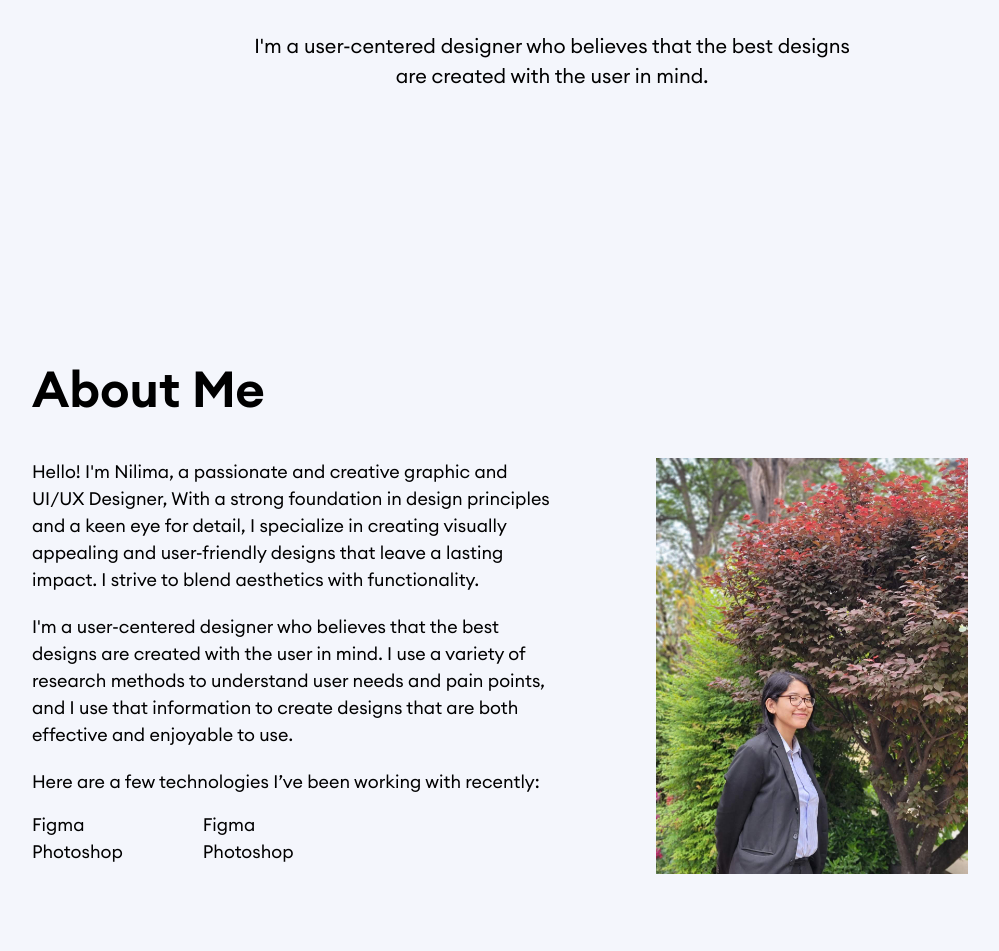
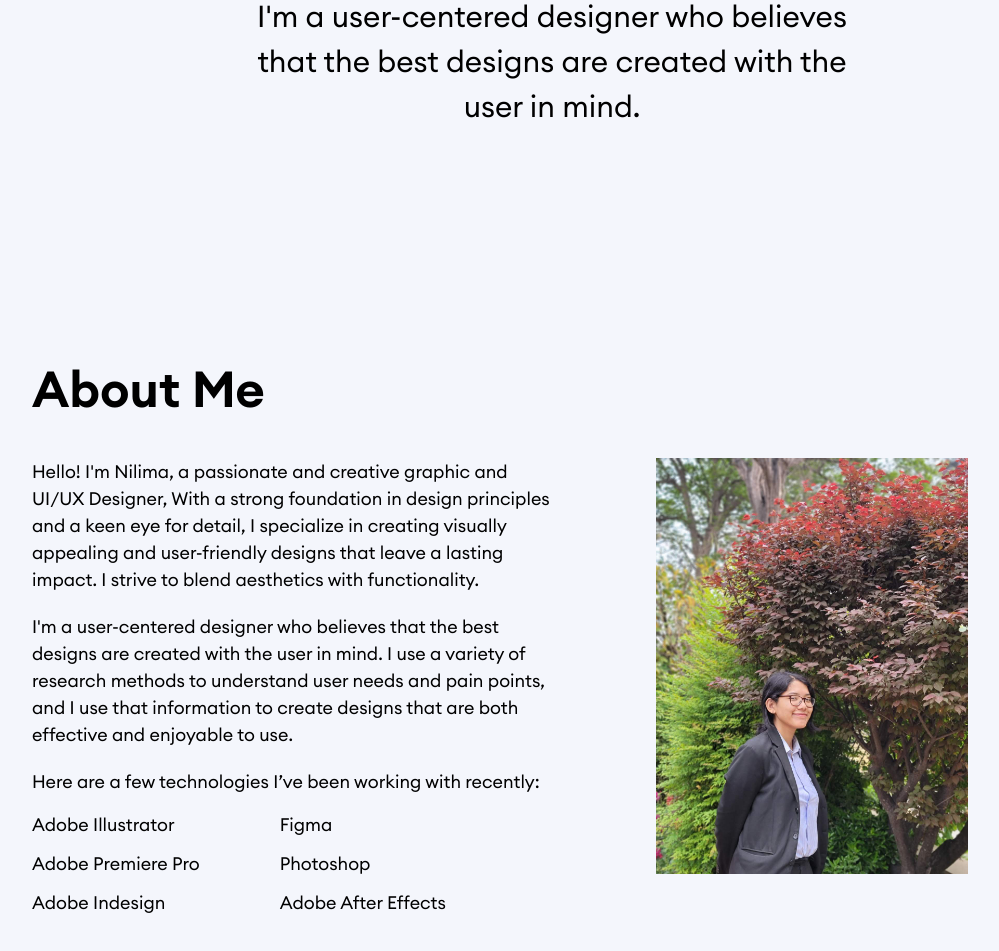
Before and after one commit to amilinnn/nilimabhujel.com.np, a Next.js app: page / in a window 1280 px wide. Shown: the part 469-1420 px from the top of the page, without its empty margins (88-1087 px from the left). Built offline with nearby package versions, Linux system fonts and the light colour scheme.

Commit message:
fix: mobile responsive

```diff
--- a/components/Aboutme.tsx
+++ b/components/Aboutme.tsx
@@ -5,8 +5,8 @@ import React from "react";
 
 const Aboutme = () => {
   return (
-    <div className="grid grid-cols-1 lg:grid-cols-2 justify-between">
-      <div className="text-[18px] font-normal">
+    <div className="#about-me grid grid-cols-1 lg:grid-cols-2 justify-between">
+      <div className="text-[18px] md:text-[30px] lg:text-[18px] font-normal">
         <p>
           Hello! I'm Nilima, a passionate and creative graphic and UI/UX
           Designer, With a strong foundation in design principles and a keen eye
@@ -26,12 +26,14 @@ const Aboutme = () => {
         </p>
         <div className="flex gap-20 mt-4">
           <ul>
-            <li>Figma</li>
-            <li>Photoshop</li>
+            <li className="mb-3">Adobe Illustrator</li>
+            <li className="mb-3">Adobe Premiere Pro</li>
+            <li>Adobe Indesign</li>
           </ul>
           <ul>
-            <li>Figma</li>
-            <li>Photoshop</li>
+            <li className="mb-3">Figma</li>
+            <li className="mb-3">Photoshop</li>
+            <li>Adobe After Effects</li>
           </ul>
         </div>
       </div>
--- a/components/Banner.tsx
+++ b/components/Banner.tsx
@@ -6,9 +6,9 @@ import React from "react";
 const Banner = () => {
   return (
     <div className="h-[90vh] xl:h-[80vh] flex flex-col justify-center items-center mb-[100px]">
-      <h1 className="text-[30px] lg:text-[80px]">Hi. I'm Nilima.</h1>
-      <h1 className="text-[30px] lg:text-[80px]">A Designer.</h1>
-      <p className="text-[20px] mt-5 w-[60%] mx-auto text-center">I'm a user-centered designer who believes that the best designs are created with the user in mind.</p>
+      <h1 className="text-[30px] md:text-[60px] lg:text-[80px]">Hi. I'm Nilima.</h1>
+      <h1 className="text-[30px] md:text-[60px] lg:text-[80px]">A Designer.</h1>
+      <p className="text-[20px] md:text-[30px] mt-5 lg:w-[60%] mx-auto text-center">I'm a user-centered designer who believes that the best designs are created with the user in mind.</p>
     </div>
   );
 };
--- a/components/Contact.tsx
+++ b/components/Contact.tsx
@@ -16,7 +16,7 @@ const ExternalLink = ({ href, children, label }: any) => (
 
 const Contact = () => {
   return (
-    <div className="flex flex-col w-[50%] xl:w-[50%] m-auto">
+    <div className="flex flex-col md:w-[70%] lg:w-[50%] m-auto">
       <h1 className="text-[50px] mt-[120px] font-semibold text-center">
         Get in touch
       </h1>
--- a/components/Project.tsx
+++ b/components/Project.tsx
@@ -7,7 +7,7 @@ const Project = () => {
   return (
     <>
       <section
-        className="relative"
+        className="md:relative"
         onMouseEnter={() => cursorChangeHandler("hovered")}
         onMouseLeave={() => cursorChangeHandler("")}
       >
@@ -28,7 +28,7 @@ const Project = () => {
         </div>
       </section>
       <section
-        className="relative mt-[100px]"
+        className="md:relative mt-[50px] md:mt-[100px]"
         onMouseEnter={() => cursorChangeHandler("hovered")}
         onMouseLeave={() => cursorChangeHandler("")}
       >
--- a/components/shared/ScrollArrow.tsx
+++ b/components/shared/ScrollArrow.tsx
@@ -25,7 +25,7 @@ export default function ScrollArrow() {
   return (
     <div>
       {showButton && (
-        <div className="fixed bottom-20 right-20 text-base bg-text text-toggle cursor-pointer rounded-full p-[0.6rem] text-center h-[2.5rem] w-[2.5rem] transition duration-500 border border border-black hover:bg-black hover:text-white" onClick={scrollToTop}>
+        <div className="fixed bottom-20 right-[2rem] text-base bg-text text-toggle cursor-pointer rounded-full p-[0.6rem] text-center h-[2.5rem] w-[2.5rem] transition duration-500 border border border-black hover:bg-black hover:text-white" onClick={scrollToTop}>
           <FaChevronUp />
         </div>
       )}
--- a/pages/index.tsx
+++ b/pages/index.tsx
@@ -25,11 +25,11 @@ export default function Home() {
       <main>
         <section className="container m-auto">
           <Banner />
-          <section className="h-[100vh]">
+          <section className="">
             <h1 className="text-[50px] mb-8 font-semibold">About Me</h1>
             <Aboutme />
           </section>
-          <section className="mt-4">
+          <section className="md:mt-4">
             <h1 className="text-[50px] mb-8 font-semibold">Recent Work</h1>
             <Project />
           </section>
--- a/styles/globals.css
+++ b/styles/globals.css
@@ -2,18 +2,15 @@
 @tailwind components;
 @tailwind utilities;
 
-
 @font-face {
   font-family: "Euclid";
-  src: url("../public/font/Euclid\ Circular\ A\ Bold.ttf")
-    format("truetype");
+  src: url("../public/font/Euclid\ Circular\ A\ Bold.ttf") format("truetype");
   font-weight: bold;
 }
 
 @font-face {
   font-family: "Euclid";
-  src: url("../public/font/Euclid\ Circular\ A\ Medium.ttf")
-    format("truetype");
+  src: url("../public/font/Euclid\ Circular\ A\ Medium.ttf") format("truetype");
   font-weight: 500;
 }
 @font-face {
@@ -25,14 +22,12 @@
 
 @font-face {
   font-family: "Euclid";
-  src: url("../public/font/Euclid\ Circular\ A\ Regular.ttf")
-    format("truetype");
+  src: url("../public/font/Euclid\ Circular\ A\ Regular.ttf") format("truetype");
   font-weight: normal;
 }
 @font-face {
   font-family: "Euclid";
-  src: url("../public/font/Euclid\ Circular\ A\ Light.ttf")
-    format("truetype");
+  src: url("../public/font/Euclid\ Circular\ A\ Light.ttf") format("truetype");
   font-weight: 300;
 }
 
@@ -121,13 +116,14 @@ select {
   }
 }
 
+@media (min-width: 1024px) {
   .ring {
     position: fixed;
     top: 0;
     left: 0;
     width: 50px;
     height: 50px;
-  border: .5px solid #BEBFC5;
+    border: 0.5px solid #bebfc5;
     border-radius: 100%;
     transform: translate(-50%, -50%);
     -webkit-transition-duration: 100ms;
@@ -144,7 +140,7 @@ select {
     left: 50%;
     width: 8px;
     height: 8px;
-  background-color: #BEBFC5;
+    background-color: #bebfc5;
     border-radius: 100%;
     transform: translate(-50%, -50%);
     z-index: 999;
@@ -155,7 +151,7 @@ select {
     width: 70px;
     height: 70px;
     color: #000000;
-  background-color: #DDDFE5;
+    background-color: #dddfe5;
   }
 
   .ring.hovered::after {
@@ -165,3 +161,4 @@ select {
     left: 15px;
     font-size: 1rem;
   }
+}
```
Lines whose indentation alone changed are shown as unchanged.
